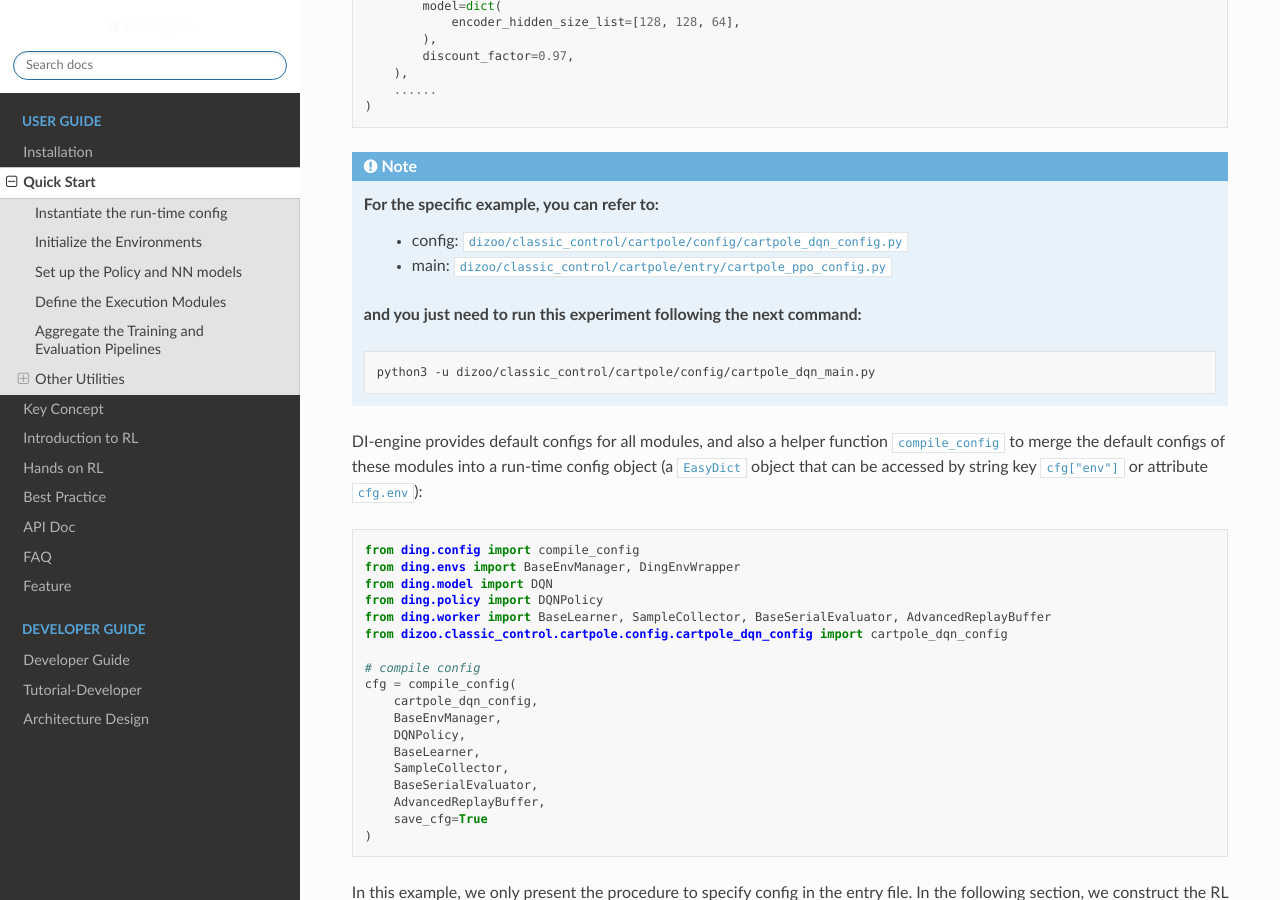
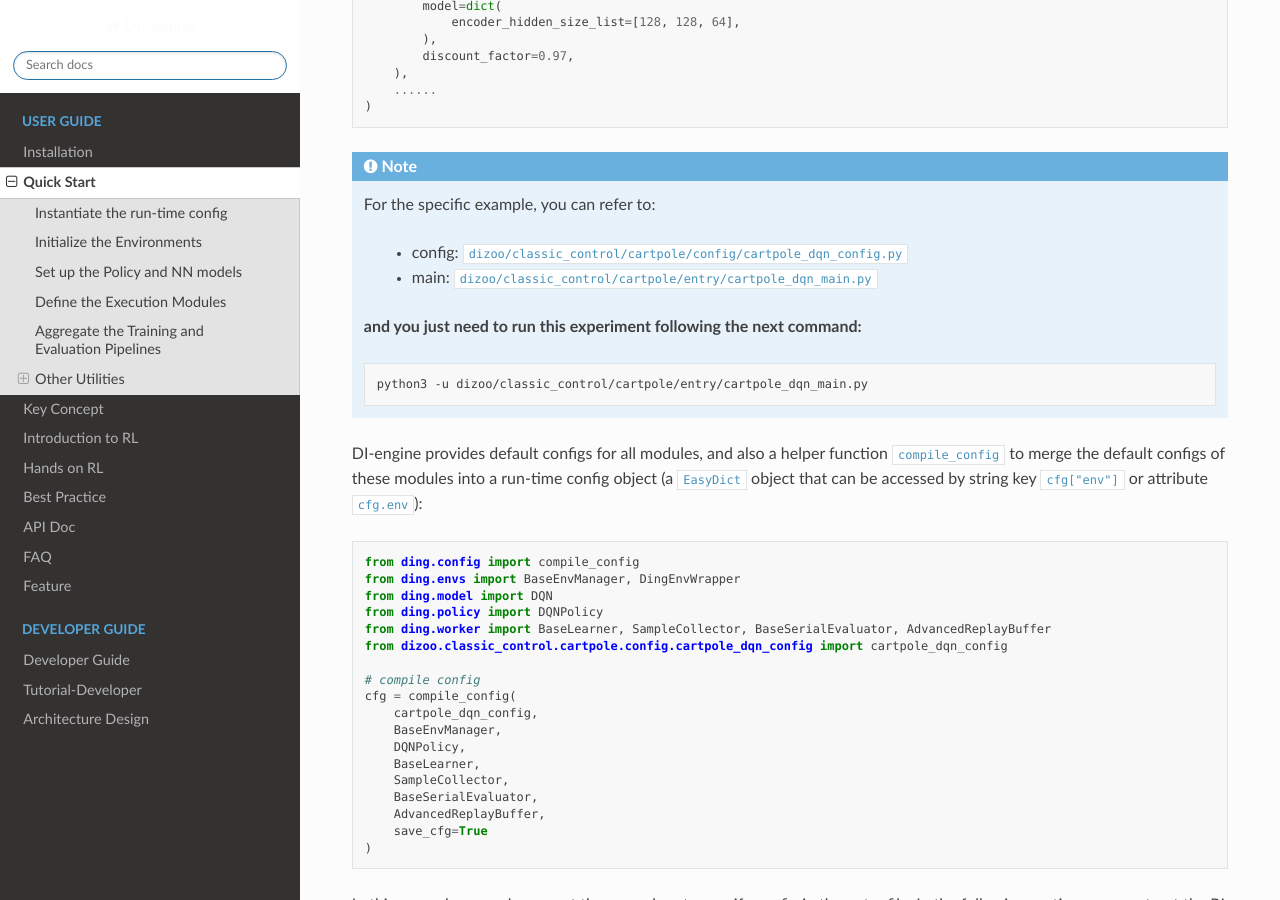
Before and after one commit to puyuan1996/DI-engine, a Sphinx documentation site: the page built from ding/docs/source/quick_start/index.rst, in a window 1280 px wide and 900 px high, scrolled down 1010 px. Built offline with Sphinx 7.4.7 and the Read the Docs theme 2.0.0, drawn with Linux system fonts in a browser that asks for light colours; pages that are not in the unit, such as notebooks, are missing from menus.

Commit message:
doc(nyz): fix quick start file path problem

```diff
--- a/ding/docs/source/quick_start/index.rst
+++ b/ding/docs/source/quick_start/index.rst
@@ -39,14 +39,15 @@ DI-engine prefers a nested python dict object to represent all parameters and co
 .. note ::
 
     For the specific example, you can refer to:
+
       - config:  ``dizoo/classic_control/cartpole/config/cartpole_dqn_config.py``
-      - main: ``dizoo/classic_control/cartpole/entry/cartpole_ppo_config.py``
+      - main: ``dizoo/classic_control/cartpole/entry/cartpole_dqn_main.py``
 
     **and you just need to run this experiment following the next command:**
 
     .. code:: bash
 
-        python3 -u dizoo/classic_control/cartpole/config/cartpole_dqn_main.py
+        python3 -u dizoo/classic_control/cartpole/entry/cartpole_dqn_main.py
 
 DI-engine provides default configs for all modules, and also a helper function ``compile_config`` to merge the default configs of these modules into a run-time config object (a ``EasyDict`` object that can be accessed by string key ``cfg["env"]`` or attribute ``cfg.env``):
 
@@ -78,6 +79,7 @@ Please note that DI-engine also supports running a RL experiment directly accord
 .. code:: bash
 
     ding -m serial -c cartpole_dqn_config.py -s 0
+
 For more design details, please refer to the `Config <../key_concept/index.html#config>`_ section and `Entry <../key_concept/index.html#entry>`_.
 
 
```
